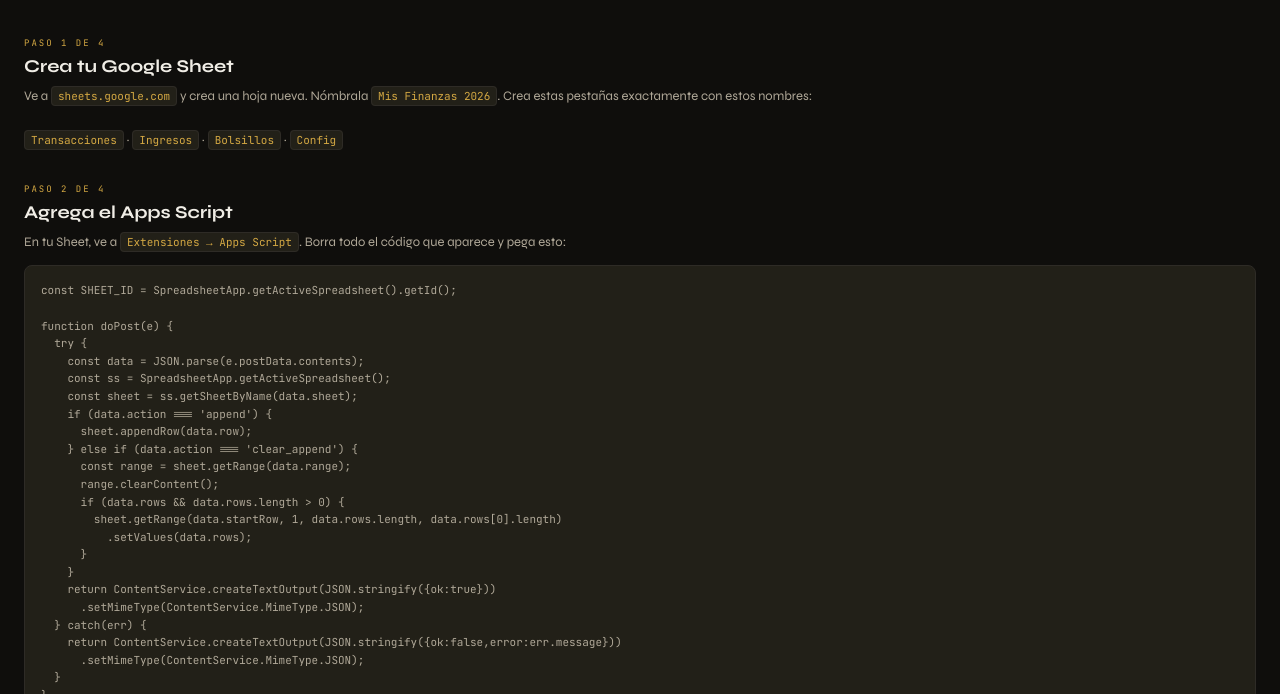
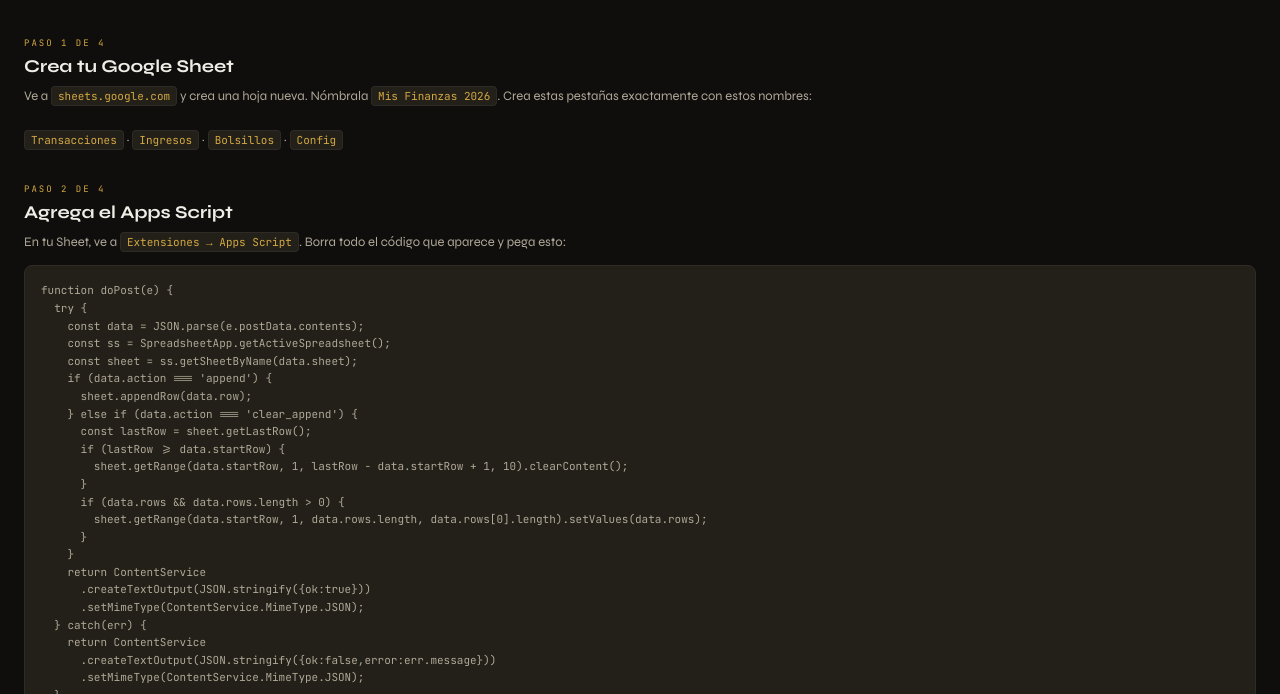
Before and after one commit to la-paramo/mis-finanzas, a plain HTML site: page index.html in a window 1280 px wide. Shown: the part 105-799 px from the top of the page. Drawn offline with Linux system fonts and the light colour scheme.

Commit message:
Add files via upload

```diff
--- a/index.html
+++ b/index.html
@@ -280,9 +280,7 @@ body { background:var(--bg); color:var(--text); font-family:'Syne',sans-serif; o
     <div class="step-num">Paso 2 de 4</div>
     <div class="step-title">Agrega el Apps Script</div>
     <div class="step-body">En tu Sheet, ve a <code>Extensiones → Apps Script</code>. Borra todo el código que aparece y pega esto:</div>
-    <div class="code-block" id="apps-script-code">const SHEET_ID = SpreadsheetApp.getActiveSpreadsheet().getId();
-
-function doPost(e) {
+    <div class="code-block" id="apps-script-code">function doPost(e) {
   try {
     const data = JSON.parse(e.postData.contents);
     const ss = SpreadsheetApp.getActiveSpreadsheet();
@@ -290,17 +288,20 @@ function doPost(e) {
     if (data.action === 'append') {
       sheet.appendRow(data.row);
     } else if (data.action === 'clear_append') {
-      const range = sheet.getRange(data.range);
-      range.clearContent();
+      const lastRow = sheet.getLastRow();
+      if (lastRow >= data.startRow) {
+        sheet.getRange(data.startRow, 1, lastRow - data.startRow + 1, 10).clearContent();
+      }
       if (data.rows && data.rows.length > 0) {
-        sheet.getRange(data.startRow, 1, data.rows.length, data.rows[0].length)
-          .setValues(data.rows);
+        sheet.getRange(data.startRow, 1, data.rows.length, data.rows[0].length).setValues(data.rows);
       }
     }
-    return ContentService.createTextOutput(JSON.stringify({ok:true}))
+    return ContentService
+      .createTextOutput(JSON.stringify({ok:true}))
       .setMimeType(ContentService.MimeType.JSON);
   } catch(err) {
-    return ContentService.createTextOutput(JSON.stringify({ok:false,error:err.message}))
+    return ContentService
+      .createTextOutput(JSON.stringify({ok:false,error:err.message}))
       .setMimeType(ContentService.MimeType.JSON);
   }
 }
@@ -308,12 +309,20 @@ function doPost(e) {
 function doGet(e) {
   try {
     const ss = SpreadsheetApp.getActiveSpreadsheet();
-    const sheet = ss.getSheetByName(e.parameter.sheet);
+    const sheetName = e.parameter.sheet;
+    const sheet = ss.getSheetByName(sheetName);
+    if (!sheet) {
+      return ContentService
+        .createTextOutput(JSON.stringify({ok:false,error:'Sheet not found: ' + sheetName}))
+        .setMimeType(ContentService.MimeType.JSON);
+    }
     const data = sheet.getDataRange().getValues();
-    return ContentService.createTextOutput(JSON.stringify({ok:true,data:data}))
+    return ContentService
+      .createTextOutput(JSON.stringify({ok:true, data:data}))
       .setMimeType(ContentService.MimeType.JSON);
   } catch(err) {
-    return ContentService.createTextOutput(JSON.stringify({ok:false,error:err.message}))
+    return ContentService
+      .createTextOutput(JSON.stringify({ok:false,error:err.message}))
       .setMimeType(ContentService.MimeType.JSON);
   }
 }</div>
```
